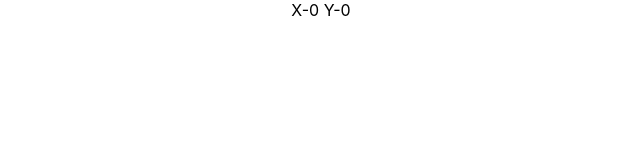
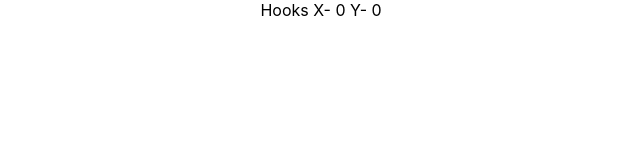
Before and after one commit to ginow/react-codevolution, a React (Create React App) app in the folder state-hook/: page / in a window 1280 px wide. Shown: the top 160 px of the page, without its empty margins (319-959 px from the left). Built offline with nearby package versions, Linux system fonts and the light colour scheme.

Commit message:
useEffect getting called every time unnecessarily

```diff
--- a/state-hook/src/App.js
+++ b/state-hook/src/App.js
@@ -1,10 +1,10 @@
 import './App.css';
-import ClassMouse from './components/ClassMouse';
+import HookMouse from './components/HookMouse';
 
 function App() {
   return (
     <div className="App">
-      <ClassMouse></ClassMouse>
+      <HookMouse></HookMouse>
     </div>
   );
 }
--- /dev/null
+++ b/state-hook/src/components/HookMouse.js
@@ -0,0 +1,23 @@
+import React, { useState, useEffect } from 'react'
+
+function HookMouse() {
+    const [x, setX] = useState(0)
+    const [y, setY] = useState(0)
+    const logMousePosition = e => {
+        console.log('Mouse event')
+        setX(e.clientX)
+        setY(e.clientY)
+    }
+    useEffect(() => {
+        // This method will be called at every render
+        console.log('useEffect called')
+        window.addEventListener('mousemove', logMousePosition)
+    })
+    return (
+        <div>
+            Hooks X- {x} Y- {y}
+        </div>
+    )
+}
+
+export default HookMouse
```
Also changed, not shown: 1 other file (tests, documents, lock files or other folders).
